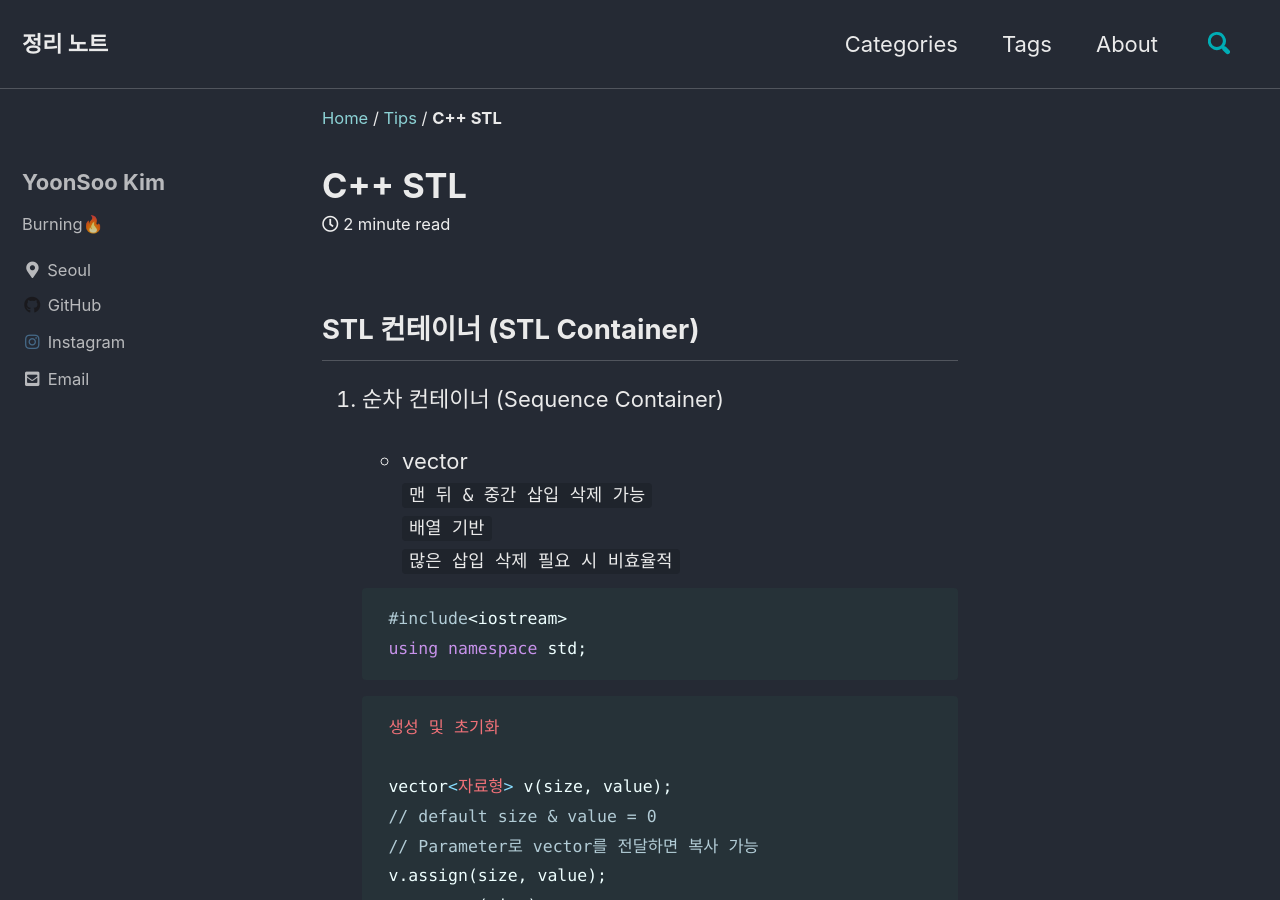
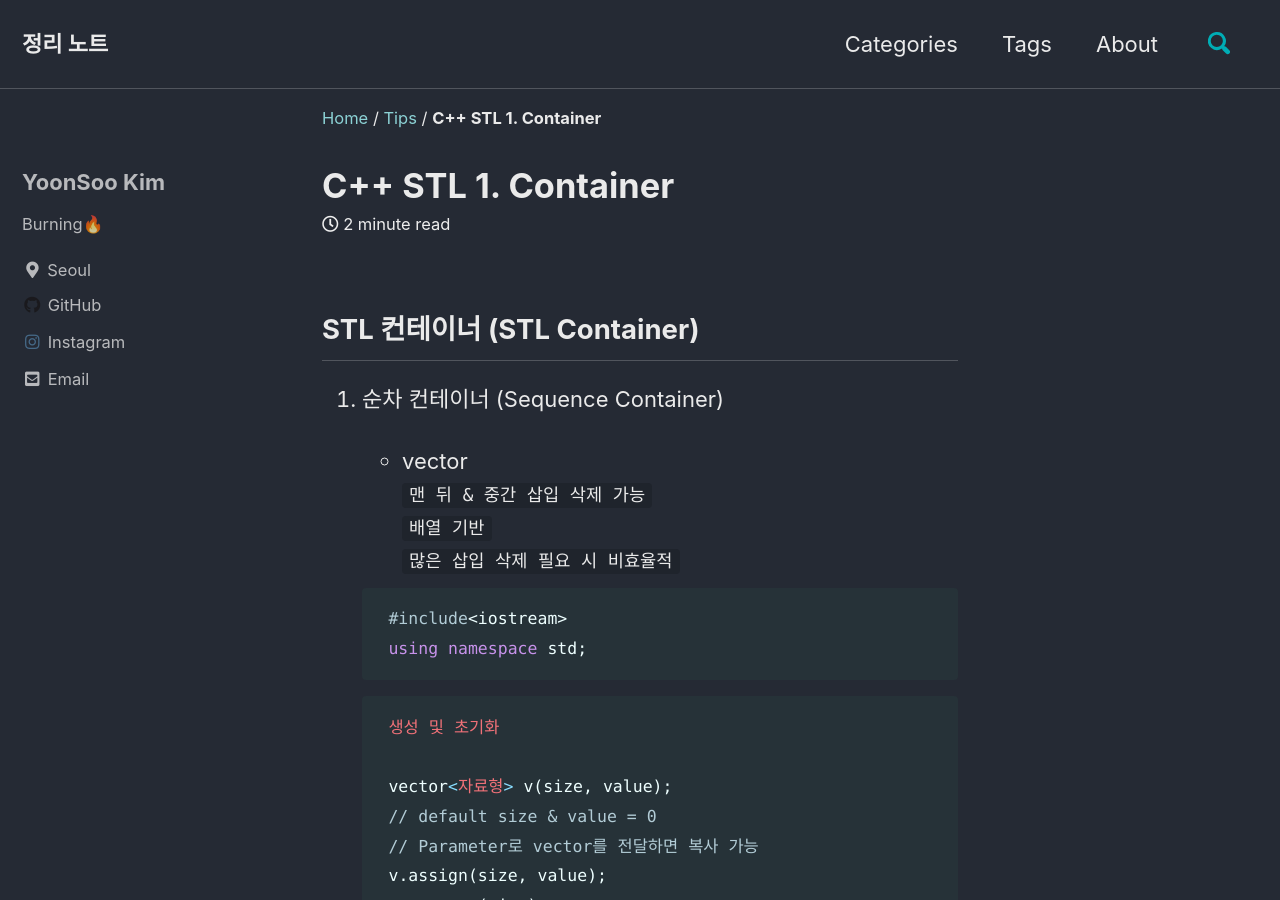
Before and after one commit to blackbeaver37/blackbeaver37.github.io, a Jekyll site: the page built from _posts/2020-07-24-stl_container_cpp.md, in a window 1280 px wide and 900 px high. Built offline with Jekyll 4.4.1, drawn with Linux system fonts in a browser that asks for light colours; cached includes are drawn as plain includes; some of the changed text lies outside the part shown.

Commit message:
Update and rename 2020-07-24-stl_cpp.md to 2020-07-24-stl_container_cpp.md

```diff
--- a/_posts/2020-07-24-stl_cpp.md
+++ b/_posts/2020-07-24-stl_container_cpp.md
@@ -1,6 +1,6 @@
 ---
 
-title: C++ STL
+title: C++ STL 1. Container
 excerpt: ""
 date: July 24, 2020
 categories:
```
Also changed, not shown: other parts of _posts/2020-07-24-stl_container_cpp.md (+0 -2 lines).
